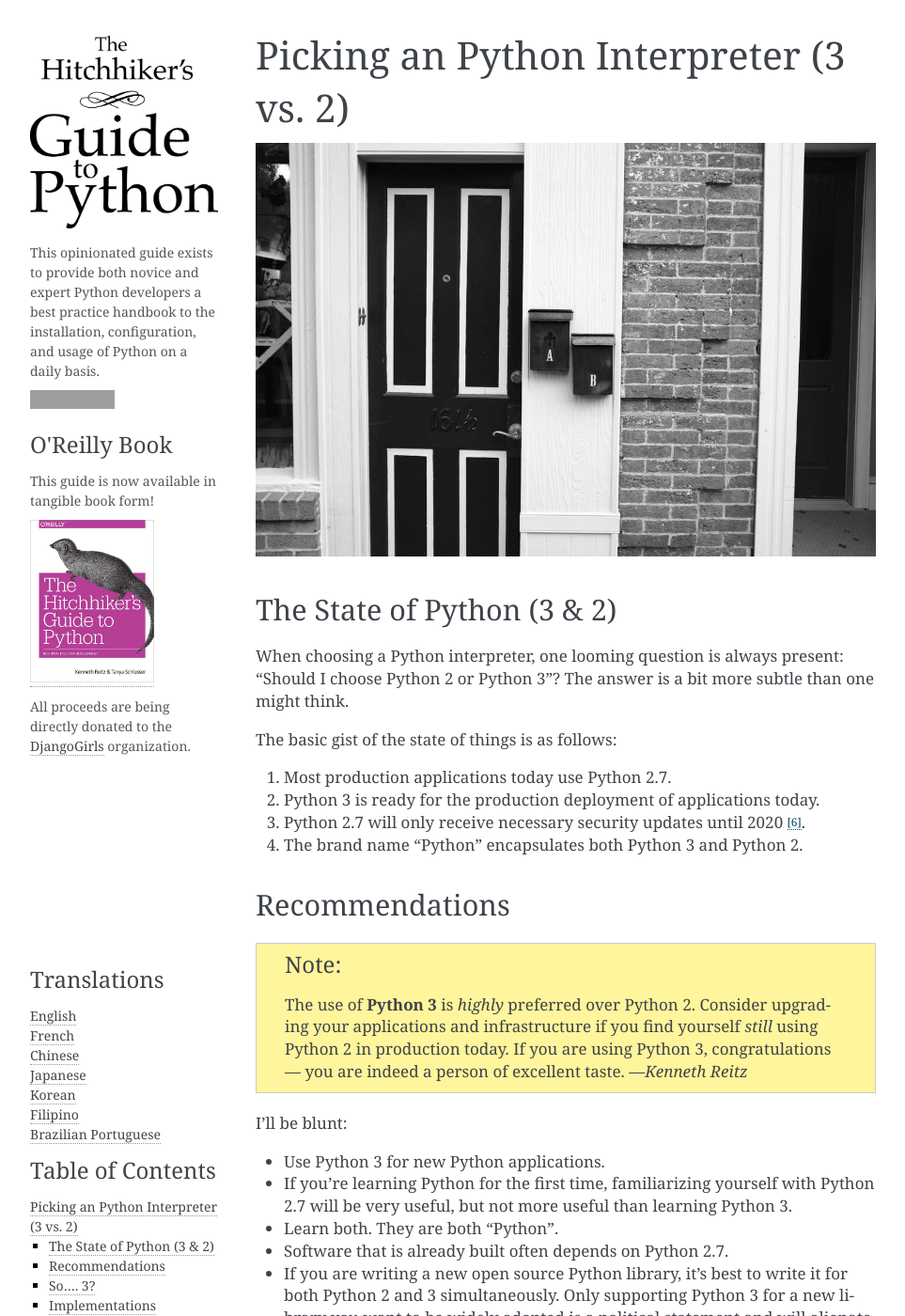
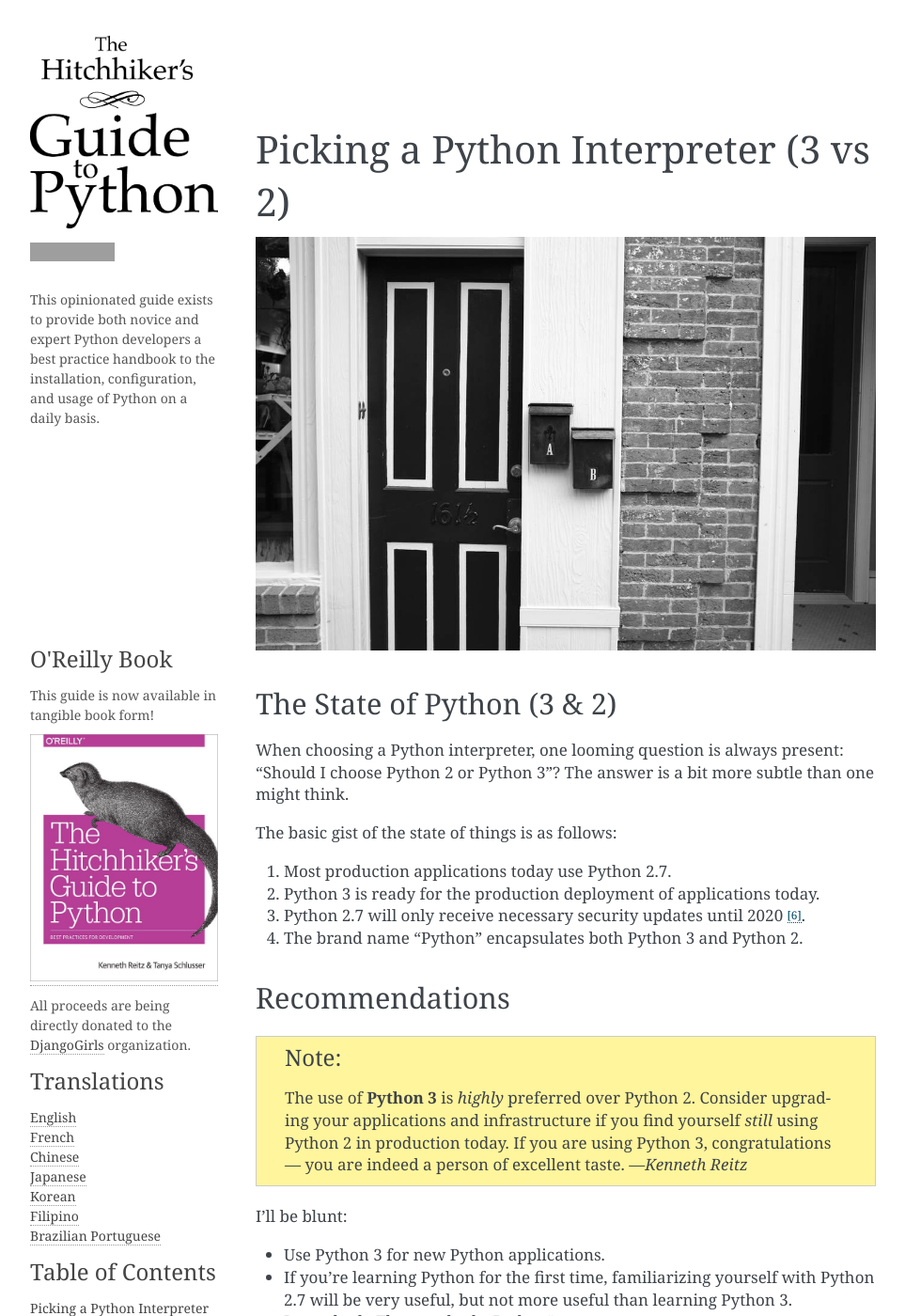
Before and after one commit to realpython/python-guide, a Sphinx documentation site: the page built from docs/starting/which-python.rst, in a window 1280 px wide and 1400 px high. Shown: the whole window at 94% size, without its empty margins (148-1111 px from the left). Built offline with Sphinx 7.4.7, drawn with Linux system fonts in a browser that asks for light colours; some of the changed text lies outside the part shown; grey boxes are pictures that could not be loaded.

Commit message:
Fix typo & readjust sidebars

```diff
--- a/docs/_templates/layout.html
+++ b/docs/_templates/layout.html
@@ -41,6 +41,56 @@
     </script>
 {% endblock %}
 
+{# From: https://github.com/bitprophet/alabaster/blob/5f249677242be96601e034edb3697b7482a6abcf/alabaster/layout.html #}
+{# Nav should appear before content, not after #}
+{%- block content %}
+{%- if theme_fixed_sidebar|lower == 'true' %}
+  <div class="document">
+    {{ sidebar() }}
+    {%- block document %}
+      <div class="documentwrapper">
+      {%- if render_sidebar %}
+        <div class="bodywrapper">
+      {%- endif %}
+
+          {%- block relbar_top %}
+            {%- if theme_show_relbar_top|tobool %}
+              <div class="related top">
+                &nbsp;
+                {{- rellink_markup () }}
+              </div>
+            {%- endif %}
+          {% endblock %}
+
+          <div class="body" role="main">
+            <div style="display:block;position:relative; margin-bottom: 1em;">
+              <div style="display:block;width:100%;padding-top:12.5%;"></div>
+              <div class="rpad" data-unit="8x1" style="position:absolute;left:0;top:0;right:0;bottom:0;overflow:hidden;"></div>
+            </div>
+            {% block body %} {% endblock %}
+          </div>
+
+          {%- block relbar_bottom %}
+            {%- if theme_show_relbar_bottom|tobool %}
+              <div class="related bottom">
+                &nbsp;
+                {{- rellink_markup () }}
+              </div>
+            {%- endif %}
+          {% endblock %}
+
+      {%- if render_sidebar %}
+        </div>
+      {%- endif %}
+      </div>
+    {%- endblock %}
+    <div class="clearer"></div>
+  </div>
+{%- else %}
+{{ super() }}
+{%- endif %}
+{%- endblock %}
+
 {%- block footer %}
 <div class="footer">
   <div class="bodywrapper" style="display:block;position:relative;">
--- a/docs/_templates/sidebarintro.html
+++ b/docs/_templates/sidebarintro.html
@@ -4,26 +4,24 @@
   </a>
 </p>
 
+<p style="margin-left:auto; margin-right: auto;"><iframe src="https://ghbtns.com/github-btn.html?user=realpython&repo=python-guide&type=watch&count=true&size=large" allowtransparency="true" frameborder="0" scrolling="0" width="200px" height="35px"></iframe></p>
+
 <p>
   This opinionated guide exists to provide both novice and expert Python developers a best practice handbook to the installation, configuration, and usage of Python on a daily basis.
 </p>
 
-<iframe src="https://ghbtns.com/github-btn.html?user=realpython&repo=python-guide&type=watch&count=true" allowtransparency="true" frameborder="0" scrolling="0" width="200px" height="35px"></iframe>
+<div style="display:block;position:relative;margin: 1em 0 1em 0;">
+  <div style="display:block;width:100%;padding-top:100%;"></div>
+  <div class="rpad" data-unit="1x1" style="position:absolute;left:0;top:0;right:0;bottom:0;overflow:hidden;"></div>
+</div>
 
 <h3>O'Reilly Book</h3>
 
 <p>This guide is now available in tangible book form!</p>
 
-<p><a href="/guide-book" target="_blank"><img style="max-width: 66%; text-align: center;" src="/_static/guide-book-cover.jpg" alt="Python Guide Book Cover"></a></p>
+<p><a href="/guide-book" target="_blank"><img style="max-width: 100%; text-align: center;" src="/_static/guide-book-cover.jpg" alt="Python Guide Book Cover"></a></p>
 
 <p>All proceeds are being directly donated to the <a href="https://djangogirls.org">DjangoGirls</a> organization.</p>
-
-<p>
-<div style="display:block;position:relative;">
-  <div style="display:block;width:100%;padding-top:100%;"></div>
-  <div class="rpad" data-unit="1x1" style="position:absolute;left:0;top:0;right:0;bottom:0;overflow:hidden;"></div>
-</div>
-</p>
 
 <h3>Contributors</h3>
 <p>
--- a/docs/_templates/sidebarlogo.html
+++ b/docs/_templates/sidebarlogo.html
@@ -4,26 +4,24 @@
   </a>
 </p>
 
+<p style="margin-left:auto; margin-right: auto;"><iframe src="https://ghbtns.com/github-btn.html?user=realpython&repo=python-guide&type=watch&count=true&size=large" allowtransparency="true" frameborder="0" scrolling="0" width="200px" height="35px"></iframe></p>
+
 <p>
   This opinionated guide exists to provide both novice and expert Python developers a best practice handbook to the installation, configuration, and usage of Python on a daily basis.
 </p>
 
-<iframe src="https://ghbtns.com/github-btn.html?user=realpython&repo=python-guide&type=watch&count=true" allowtransparency="true" frameborder="0" scrolling="0" width="200px" height="35px"></iframe>
+<div style="display:block;position:relative;margin: 1em 0 1em 0;">
+  <div style="display:block;width:100%;padding-top:100%;"></div>
+  <div class="rpad" data-unit="1x1" style="position:absolute;left:0;top:0;right:0;bottom:0;overflow:hidden;"></div>
+</div>
 
 <h3>O'Reilly Book</h3>
 
 <p>This guide is now available in tangible book form!</p>
 
-<p><a href="/guide-book" target="_blank"><img style="max-width: 66%; text-align: center;" src="/_static/guide-book-cover.jpg" alt="Python Guide Book Cover"></a></p>
+<p><a href="/guide-book" target="_blank"><img style="max-width: 100%; text-align: center;" src="/_static/guide-book-cover.jpg" alt="Python Guide Book Cover"></a></p>
 
 <p>All proceeds are being directly donated to the <a href="https://djangogirls.org">DjangoGirls</a> organization.</p>
-
-<p>
-<div style="display:block;position:relative;">
-  <div style="display:block;width:100%;padding-top:100%;"></div>
-  <div class="rpad" data-unit="1x1" style="position:absolute;left:0;top:0;right:0;bottom:0;overflow:hidden;"></div>
-</div>
-</p>
 
 <h3>Translations</h3>
 <ul>
--- a/docs/starting/which-python.rst
+++ b/docs/starting/which-python.rst
@@ -1,5 +1,5 @@
-Picking an Python Interpreter (3 vs. 2)
-=======================================
+Picking a Python Interpreter (3 vs 2)
+=====================================
 
 .. image:: /_static/photos/34484834733_5b80f65ab1_k_d.jpg
 
```
